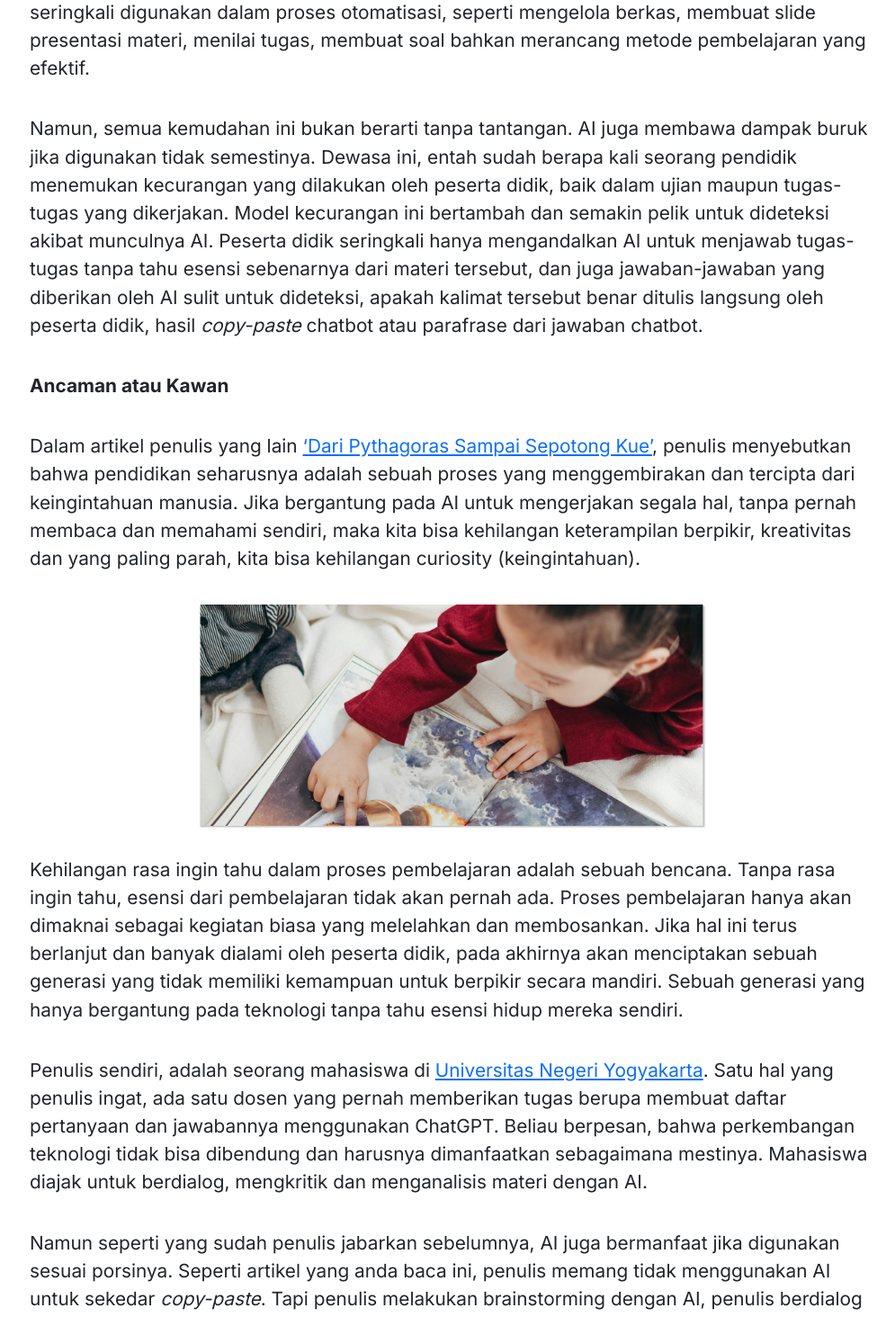
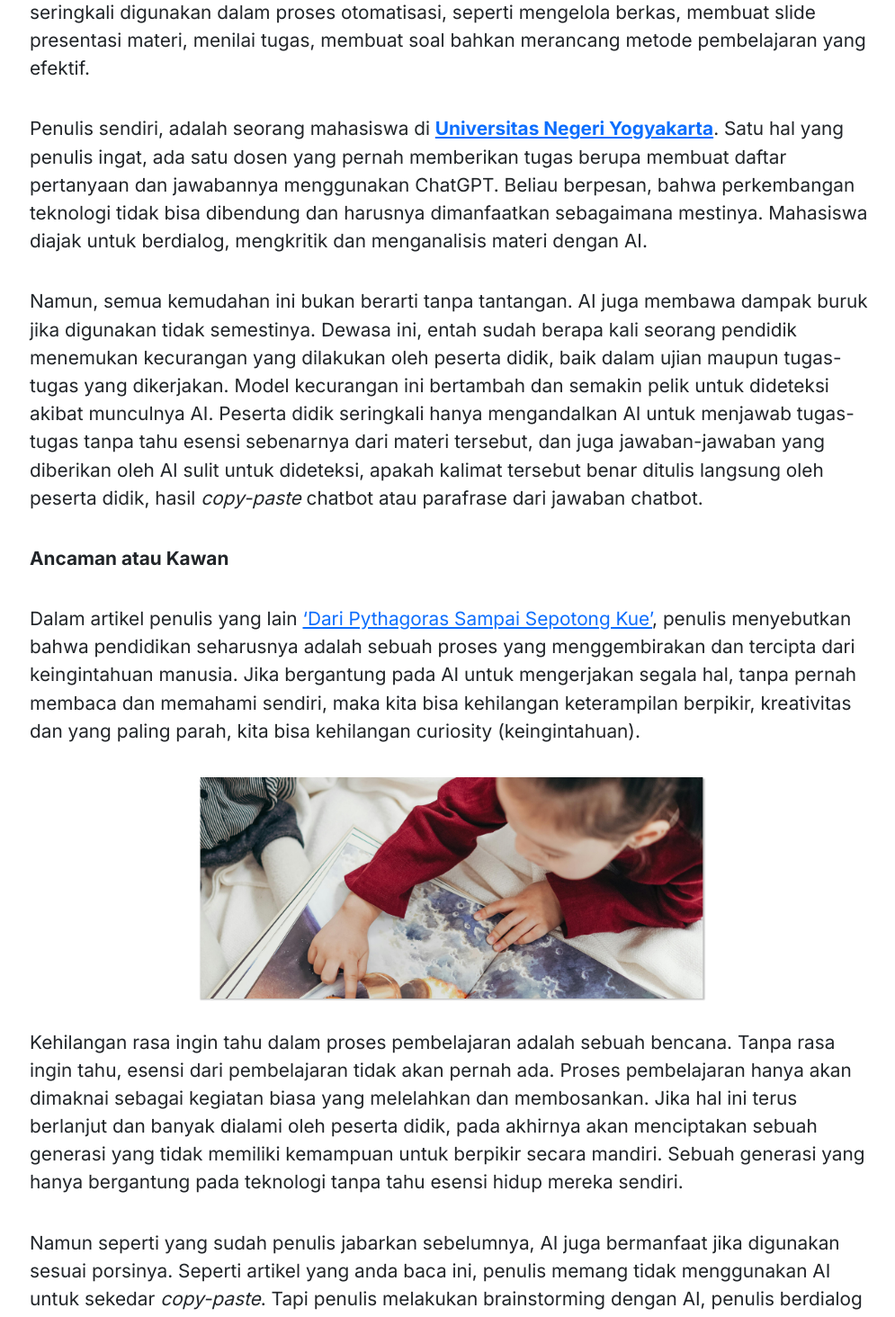
Before and after one commit to drajat824/flozistor, a Next.js app: page /post/ai-dalam-pendidikan in a window 1280 px wide. Shown: the part 1940-3404 px from the top of the page at 90% size, without its empty margins (137-1132 px from the left). Built offline with nearby package versions, Linux system fonts and the light colour scheme.

Commit message:
Add personal insights on AI's role in education to PostPage

```diff
--- a/src/app/post/ai-dalam-pendidikan/page.js
+++ b/src/app/post/ai-dalam-pendidikan/page.js
@@ -59,6 +59,10 @@ export default function PostPage() {
                     </p>
 
                     <p style={{ fontSize: '1.3rem', paddingBottom: 20 }} >
+                        Penulis sendiri, adalah seorang mahasiswa di <a href="https://uny.ac.id/" style={{fontWeight: 'bold'}}>Universitas Negeri Yogyakarta</a>. Satu hal yang penulis ingat, ada satu dosen yang pernah memberikan tugas berupa membuat daftar pertanyaan dan jawabannya menggunakan ChatGPT. Beliau berpesan, bahwa perkembangan teknologi tidak bisa dibendung dan harusnya dimanfaatkan sebagaimana mestinya. Mahasiswa diajak untuk berdialog, mengkritik dan menganalisis materi dengan AI.
+                    </p>
+
+                    <p style={{ fontSize: '1.3rem', paddingBottom: 20 }} >
                         Namun, semua kemudahan ini bukan berarti tanpa tantangan. AI juga membawa dampak buruk jika digunakan tidak semestinya. Dewasa ini, entah sudah berapa kali seorang pendidik menemukan kecurangan yang dilakukan oleh peserta didik, baik dalam ujian maupun tugas-tugas yang dikerjakan. Model kecurangan ini bertambah dan semakin pelik untuk dideteksi akibat munculnya AI. Peserta didik seringkali hanya mengandalkan AI untuk menjawab tugas-tugas tanpa tahu esensi sebenarnya dari materi tersebut, dan juga jawaban-jawaban yang diberikan oleh AI sulit untuk dideteksi, apakah kalimat tersebut benar ditulis langsung oleh peserta didik, hasil <span style={{ fontStyle: "italic" }}>copy-paste</span> chatbot atau  parafrase dari jawaban chatbot.
                     </p>
 
@@ -76,10 +80,6 @@ export default function PostPage() {
 
                     <p style={{ fontSize: '1.3rem', paddingBottom: 20 }} >
                         Kehilangan rasa ingin tahu dalam proses pembelajaran adalah sebuah bencana. Tanpa rasa ingin tahu, esensi dari pembelajaran tidak akan pernah ada. Proses pembelajaran hanya akan dimaknai sebagai kegiatan biasa yang melelahkan dan membosankan. Jika hal ini terus berlanjut dan banyak dialami oleh peserta didik, pada akhirnya akan menciptakan sebuah generasi yang tidak memiliki kemampuan untuk berpikir secara mandiri. Sebuah generasi yang hanya bergantung pada teknologi tanpa tahu esensi hidup mereka sendiri.
-                    </p>
-
-                    <p style={{ fontSize: '1.3rem', paddingBottom: 20 }} >
-                        Penulis sendiri, adalah seorang mahasiswa di <a href="https://uny.ac.id/">Universitas Negeri Yogyakarta</a>. Satu hal yang penulis ingat, ada satu dosen yang pernah memberikan tugas berupa membuat daftar pertanyaan dan jawabannya menggunakan ChatGPT. Beliau berpesan, bahwa perkembangan teknologi tidak bisa dibendung dan harusnya dimanfaatkan sebagaimana mestinya. Mahasiswa diajak untuk berdialog, mengkritik dan menganalisis materi dengan AI.
                     </p>
 
                     <p style={{ fontSize: '1.3rem', paddingBottom: 20 }} >
@@ -152,7 +152,7 @@ export default function PostPage() {
                     </p>
 
                     <p style={{ fontSize: '1.3rem', paddingBottom: 20 }} >
-                        Penulis sendiri, adalah seorang mahasiswa di <a href="https://uny.ac.id/">Universitas Negeri Yogyakarta</a>. Satu hal yang penulis ingat, ada satu dosen yang pernah memberikan tugas berupa membuat daftar pertanyaan dan jawabannya menggunakan ChatGPT. Beliau berpesan, bahwa perkembangan teknologi tidak bisa dibendung dan harusnya dimanfaatkan sebagaimana mestinya. Mahasiswa diajak untuk berdialog, mengkritik dan menganalisis materi dengan AI.
+                        Penulis sendiri, adalah seorang mahasiswa di <a href="https://uny.ac.id/" style={{fontWeight: 'bold'}}>Universitas Negeri Yogyakarta</a>. Satu hal yang penulis ingat, ada satu dosen yang pernah memberikan tugas berupa membuat daftar pertanyaan dan jawabannya menggunakan ChatGPT. Beliau berpesan, bahwa perkembangan teknologi tidak bisa dibendung dan harusnya dimanfaatkan sebagaimana mestinya. Mahasiswa diajak untuk berdialog, mengkritik dan menganalisis materi dengan AI.
                     </p>
 
                     <p style={{ fontSize: '1.3rem', paddingBottom: 20 }} >
```
